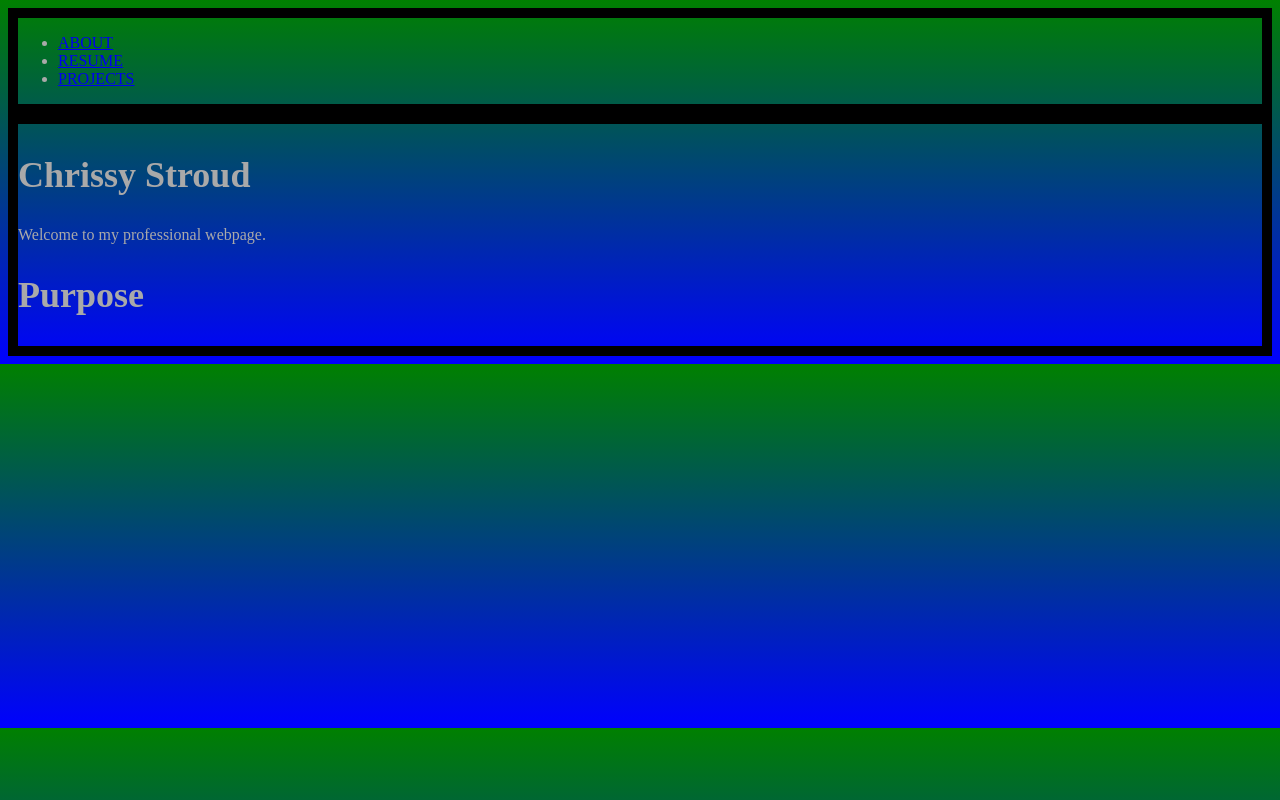
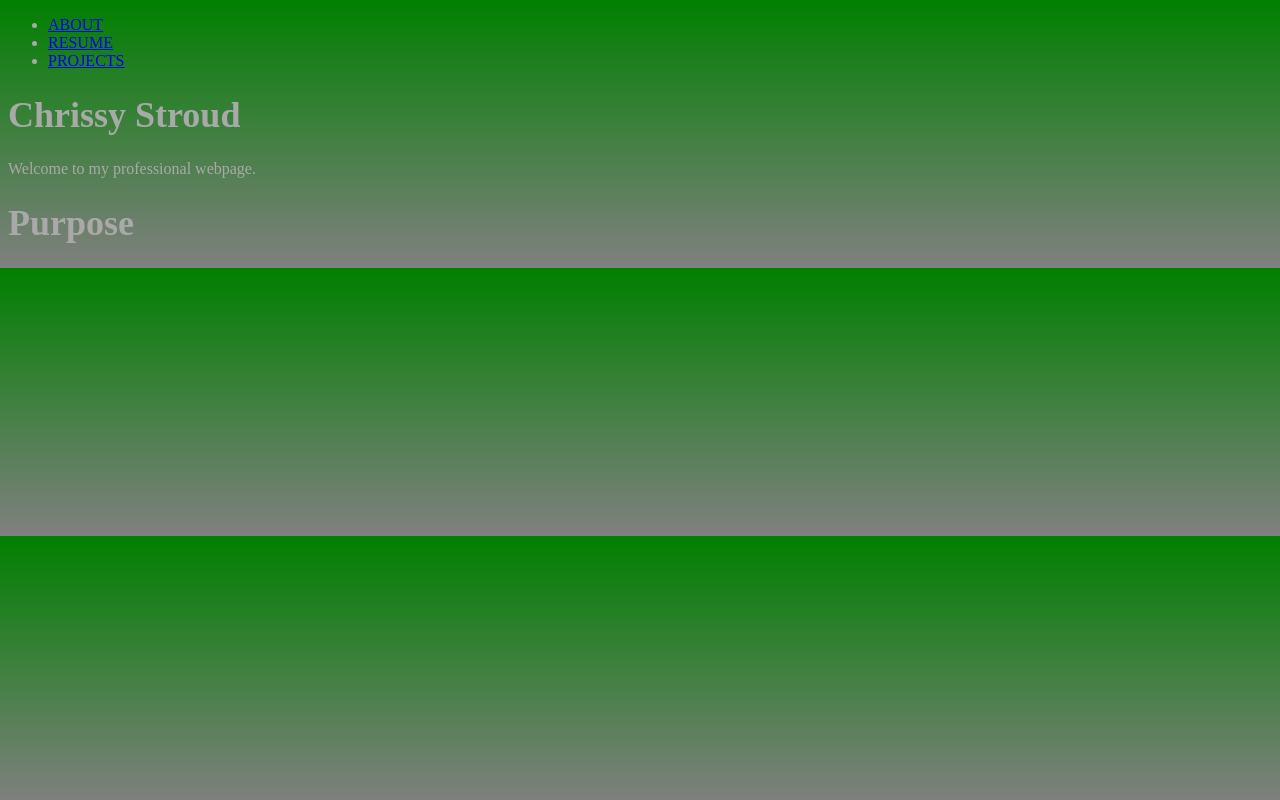
Before and after one commit to cstroud6/cstroud6.github.io, a plain HTML site: page index.html in a window 1280 px wide. Drawn offline with Linux system fonts and the light colour scheme.

Commit message:
removed border

```diff
--- a/index.html
+++ b/index.html
@@ -21,14 +21,14 @@
         </nav>
     </section>
 
-    <section>
+    <div>
         <h1>Chrissy Stroud</h1>
         <p>Welcome to my professional webpage.</p>
         <h1>Purpose</h1>
         <p>
 
         </p>
-    </section>
+    </div>
 
 
 
--- a/style.css
+++ b/style.css
@@ -2,15 +2,10 @@
 /*for some reason my .css is not linking to my index*/
 
 body{
-    background-image: linear-gradient(green, blue);
+    background-image: linear-gradient(green, grey);
     color: darkgray;
 }
-section{
-	border:solid;
-	border-color:black;
-	border-width:10px;
-	border-height:10px;
-}
+
 h1{
 	font-size: 36px;
 }
```
